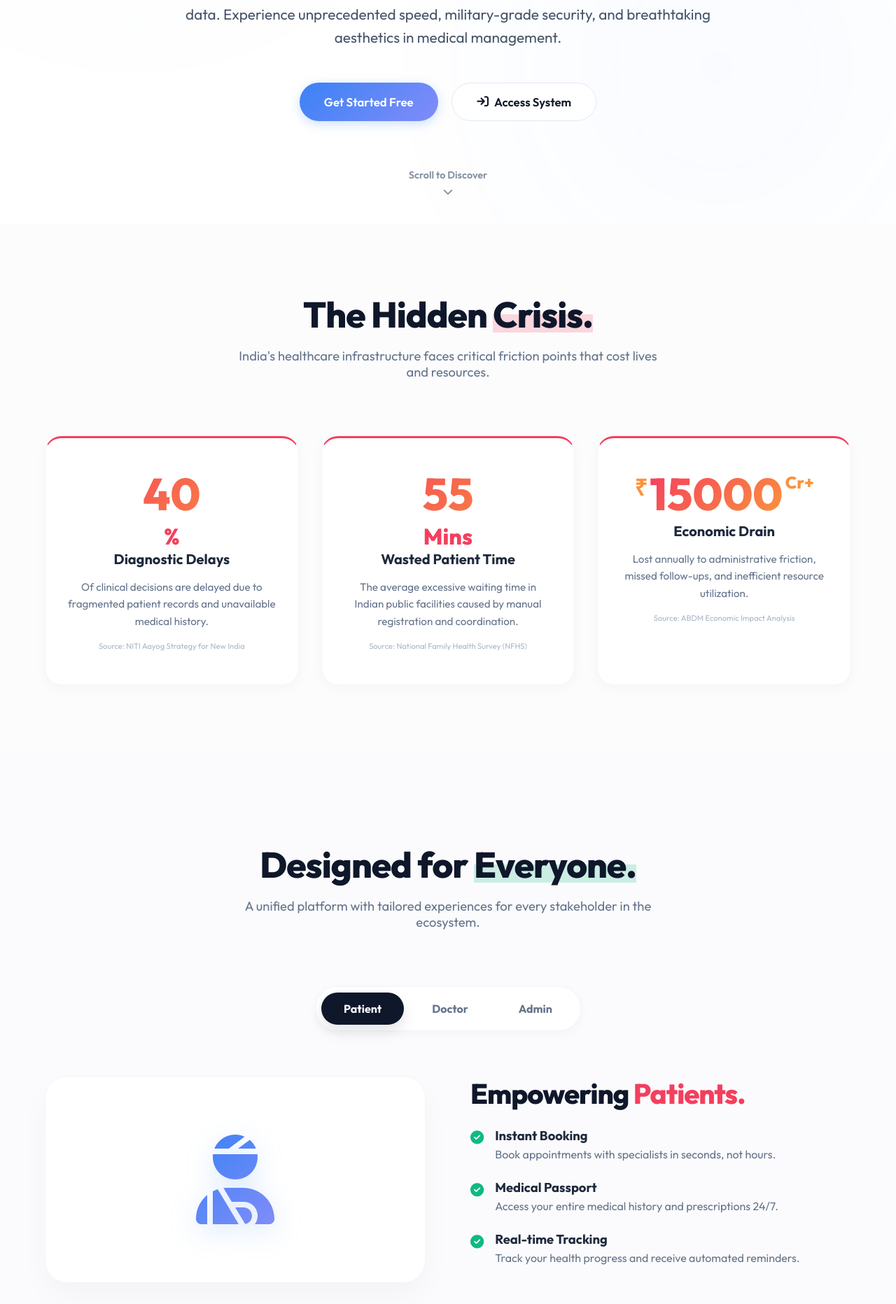
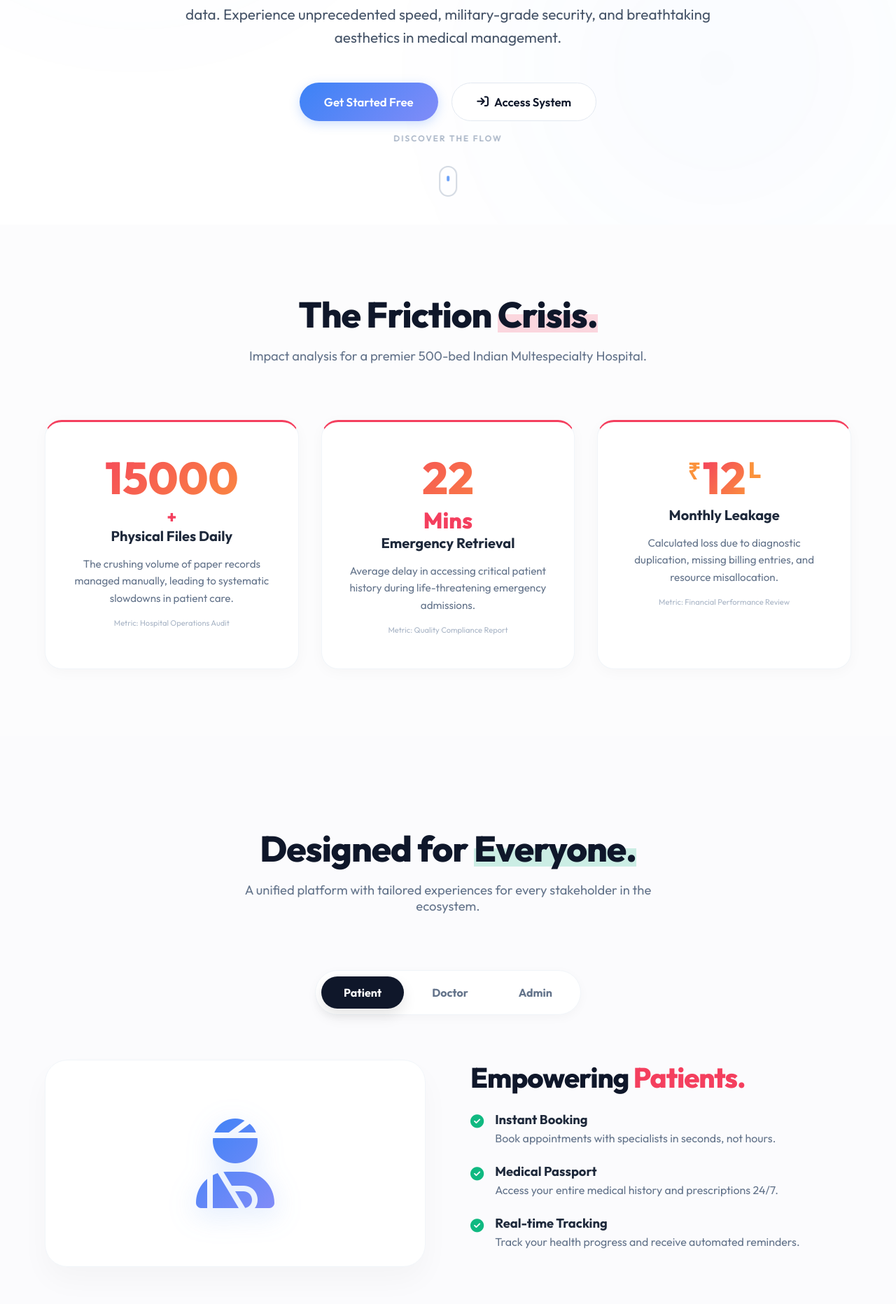
Before and after one commit to 23f2003556/Hospital-Management-System, a Python web app: template templates/index.html in a window 1280 px wide. Shown: the part 479-2342 px from the top of the page at 70% size. Run offline with Jinja, Linux system fonts and the light colour scheme; the template is opened without the code that fills it, so the values that code supplies are empty.

Commit message:
Localized landing page to 500-bed Indian hospital context and added premium UX connectivity

```diff
--- a/templates/index.html
+++ b/templates/index.html
@@ -657,9 +657,55 @@
             display: block;
             opacity: 0.8;
         }
+
+        /* Vertical Flow Thread */
+        .vertical-thread {
+            position: absolute;
+            top: 100vh;
+            left: 50%;
+            width: 2px;
+            height: calc(100% - 100vh);
+            background: linear-gradient(to bottom,
+                rgba(59, 130, 246, 0.4) 0%,
+                rgba(129, 140, 248, 0.4) 30%,
+                rgba(244, 63, 94, 0.4) 60%,
+                rgba(16, 185, 129, 0.4) 100%);
+            transform: translateX(-50%);
+            z-index: -1;
+            pointer-events: none;
+        }
+
+        /* Premium Scroll Mouse */
+        .scroll-mouse {
+            width: 26px;
+            height: 44px;
+            border: 2px solid rgba(148, 163, 184, 0.5);
+            border-radius: 14px;
+            position: relative;
+            margin-top: 1.5rem;
+            display: inline-block;
+        }
+        .scroll-wheel {
+            width: 4px;
+            height: 8px;
+            background: var(--accent-blue);
+            border-radius: 2px;
+            position: absolute;
+            top: 8px;
+            left: 50%;
+            transform: translateX(-50%);
+            animation: scroll-anim 2s infinite ease-in-out;
+        }
+        @keyframes scroll-anim {
+            0% { opacity: 0; transform: translateX(-50%) translateY(0); }
+            20% { opacity: 1; }
+            80% { opacity: 0; transform: translateX(-50%) translateY(14px); }
+            100% { opacity: 0; }
+        }
     </style>
 </head>
 <body>
+    <div class="vertical-thread"></div>
     <div class="progress-container">
         <div class="progress-bar" id="myProgressBar"></div>
     </div>
@@ -689,41 +735,43 @@
         </div>
 
         <div class="scroll-indicator">
-            <span>Scroll to Discover</span>
-            <i class="fa-solid fa-chevron-down"></i>
+            <span style="letter-spacing: 2px; text-transform: uppercase; font-size: 0.75rem; color: #94a3b8;">Discover the Flow</span>
+            <div class="scroll-mouse">
+                <div class="scroll-wheel"></div>
+            </div>
         </div>
     </section>
 
     <section class="problem-section">
         <div class="section-header reveal">
-            <h2>The Hidden <span class="marker-underline marker-red active">Crisis.</span></h2>
-            <p>India's healthcare infrastructure faces critical friction points that cost lives and resources.</p>
+            <h2>The Friction <span class="marker-underline marker-red active">Crisis.</span></h2>
+            <p>Impact analysis for a premier 500-bed Indian Multespecialty Hospital.</p>
         </div>
 
         <div class="stats-grid">
             <div class="stat-card reveal tilt">
-                <div class="stat-number" data-target="40">0</div>
-                <span style="font-size: 2rem; color: #f43f5e; font-weight: 800; vertical-align: top;">%</span>
-                <h3>Diagnostic Delays</h3>
-                <p>Of clinical decisions are delayed due to fragmented patient records and unavailable medical history.</p>
-                <span class="source-tag">Source: NITI Aayog Strategy for New India</span>
+                <div class="stat-number" data-target="15000">0</div>
+                <span style="font-size: 1.5rem; color: #f43f5e; font-weight: 800; vertical-align: top;">+</span>
+                <h3>Physical Files Daily</h3>
+                <p>The crushing volume of paper records managed manually, leading to systematic slowdowns in patient care.</p>
+                <span class="source-tag">Metric: Hospital Operations Audit</span>
             </div>
 
             <div class="stat-card reveal tilt" style="transition-delay: 0.1s;">
-                <div class="stat-number" data-target="55">0</div>
+                <div class="stat-number" data-target="22">0</div>
                 <span style="font-size: 2rem; color: #f43f5e; font-weight: 800; vertical-align: top;">Mins</span>
-                <h3>Wasted Patient Time</h3>
-                <p>The average excessive waiting time in Indian public facilities caused by manual registration and coordination.</p>
-                <span class="source-tag">Source: National Family Health Survey (NFHS)</span>
+                <h3>Emergency Retrieval</h3>
+                <p>Average delay in accessing critical patient history during life-threatening emergency admissions.</p>
+                <span class="source-tag">Metric: Quality Compliance Report</span>
             </div>
 
             <div class="stat-card reveal tilt" style="transition-delay: 0.2s;">
                 <span style="font-size: 2rem; color: #fb923c; font-weight: 800; vertical-align: top;">₹</span>
-                <div class="stat-number" style="display:inline-block;" data-target="15000">0</div>
-                <span style="font-size: 1.5rem; color: #fb923c; font-weight: 800; vertical-align: top;">Cr+</span>
-                <h3>Economic Drain</h3>
-                <p>Lost annually to administrative friction, missed follow-ups, and inefficient resource utilization.</p>
-                <span class="source-tag">Source: ABDM Economic Impact Analysis</span>
+                <div class="stat-number" style="display:inline-block;" data-target="12">0</div>
+                <span style="font-size: 2rem; color: #fb923c; font-weight: 800; vertical-align: top;">L</span>
+                <h3>Monthly Leakage</h3>
+                <p>Calculated loss due to diagnostic duplication, missing billing entries, and resource misallocation.</p>
+                <span class="source-tag">Metric: Financial Performance Review</span>
             </div>
         </div>
     </section>
@@ -849,40 +897,40 @@
 
     <section class="impact-section">
         <div class="section-header reveal">
-            <h2>The HMS <span class="marker-underline marker-emerald active">Impact.</span></h2>
-            <p>Projected efficiency gains for the Indian medical ecosystem.</p>
+            <h2>Facility <span class="marker-underline marker-emerald active">Impact.</span></h2>
+            <p>Projected annual returns for a single 500-bed deployment.</p>
         </div>
 
         <div class="impact-grid">
             <div class="impact-card reveal stat-card tilt">
                 <div class="impact-value impact-blue">
-                    <span class="stat-number" data-target="12000">0</span>
-                    <span style="font-size: 2rem; margin-bottom: 1rem;">+</span>
+                    <span class="stat-number" data-target="3500">0</span>
+                    <span style="font-size: 1.5rem; margin-bottom: 1rem;">+</span>
                 </div>
-                <div class="impact-label">Hours Reclaimed</div>
-                <p>Total time saved for patients and clinicians through automated ABHA-linked workflows.</p>
-                <span class="source-tag">Source: ABHA Implementation Projections</span>
+                <div class="impact-label">Weekly Hours Reclaimed</div>
+                <p>Clinician time returned to patient care through automated documentation and record retrieval.</p>
+                <span class="source-tag">Metric: Time-Motion Efficiency Study</span>
             </div>
 
             <div class="impact-card reveal stat-card tilt" style="transition-delay: 0.1s;">
                 <div class="impact-value impact-emerald">
-                    <span class="stat-number" data-target="90">0</span>
+                    <span class="stat-number" data-target="98">0</span>
                     <span style="font-size: 2rem; margin-bottom: 1rem;">%</span>
                 </div>
-                <div class="impact-label">Digitization</div>
-                <p>Reduction in manual, paper-based administrative tasks via the unified HMS digital core.</p>
-                <span class="source-tag">Source: Digital India Healthcare Mission</span>
+                <div class="impact-label">Digital Adoption</div>
+                <p>Seamless transition rate from physical to digital touchpoints within the first 60 days.</p>
+                <span class="source-tag">Metric: User Onboarding Analysis</span>
             </div>
 
             <div class="impact-card reveal stat-card tilt" style="transition-delay: 0.2s;">
                 <div class="impact-value impact-purple">
                     <span style="font-size: 2rem; margin-bottom: 1rem;">₹</span>
-                    <span class="stat-number" data-target="20000">0</span>
-                    <span style="font-size: 1.5rem; margin-bottom: 1rem;">Cr+</span>
+                    <span class="stat-number" data-target="1.8">0.0</span>
+                    <span style="font-size: 2rem; margin-bottom: 1rem;">Cr</span>
                 </div>
-                <div class="impact-label">Asset Recovery</div>
-                <p>Annual recovered value from optimized resource allocation and reduced diagnostic duplication.</p>
-                <span class="source-tag">Source: ABDM Efficiency Forecasts</span>
+                <div class="impact-label">Annual Recovery</div>
+                <p>Estimated overhead reclaimed from reduced administrative friction and optimized asset use.</p>
+                <span class="source-tag">Metric: Operational ROI Forecast</span>
             </div>
         </div>
     </section>
```
